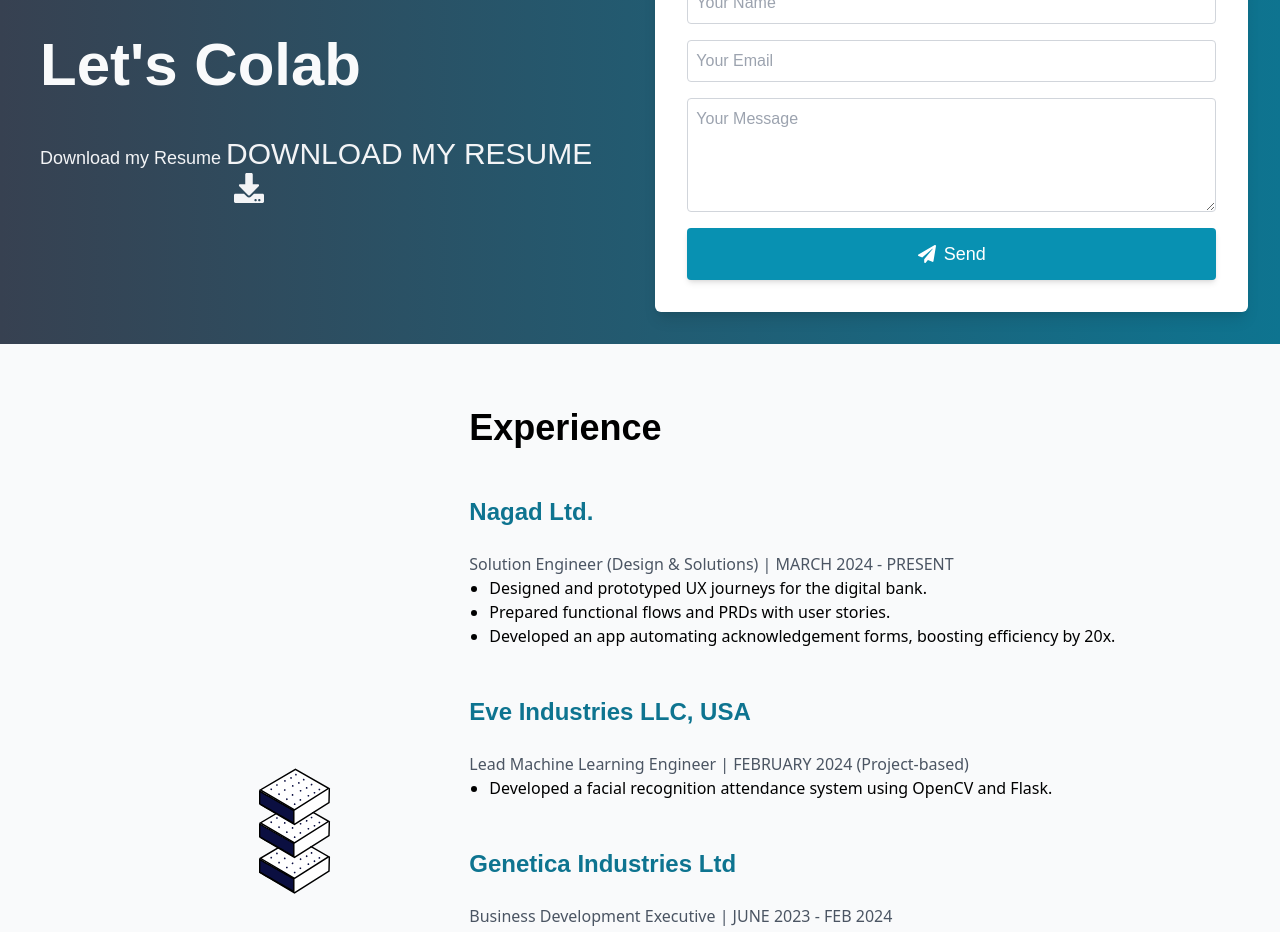
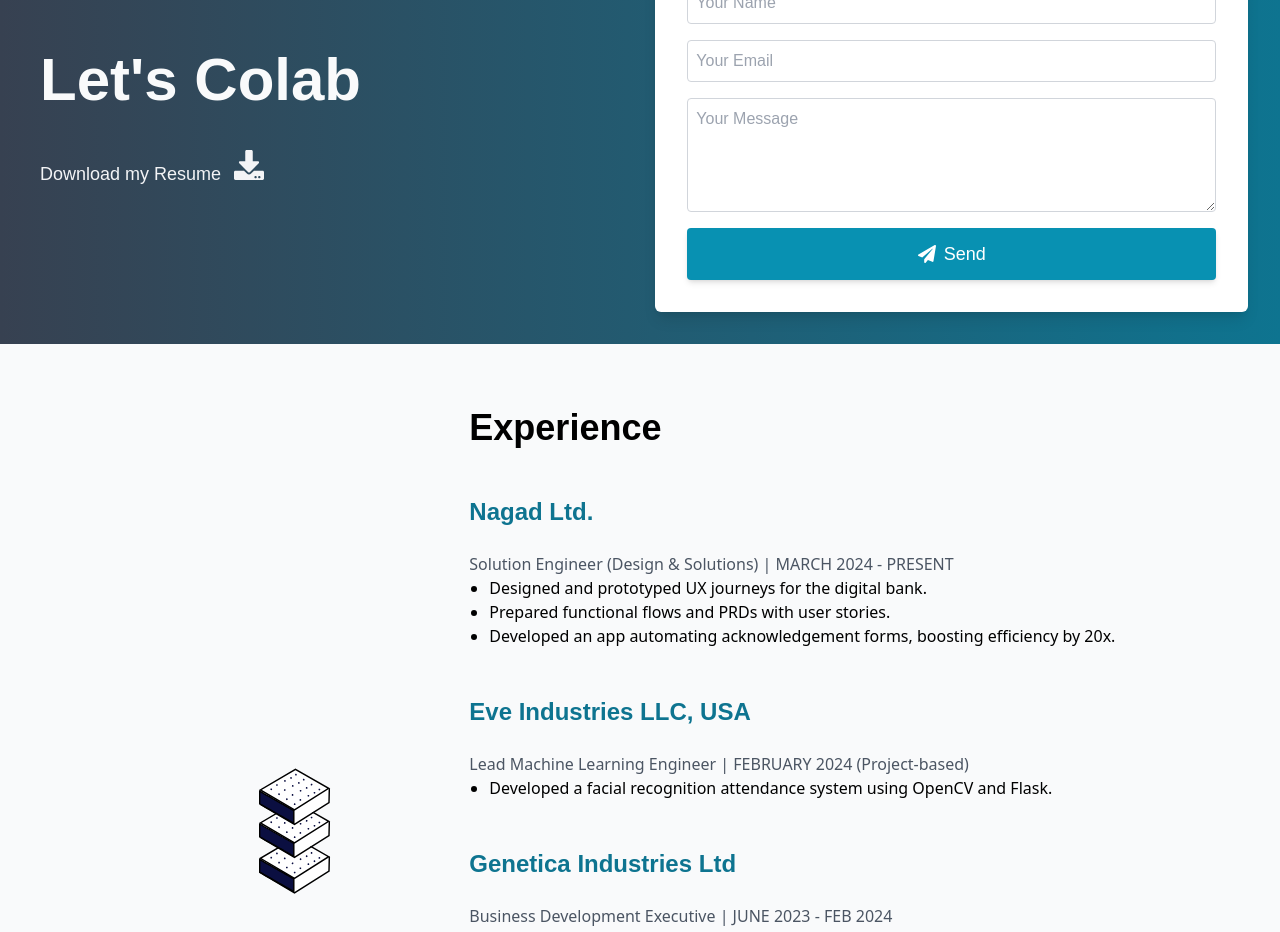
Before and after one commit to azmainm/portfolio-website, a React (Create React App) app: page / in a window 1280 px wide. Shown: the part 3740-4672 px from the top of the page. Built offline with nearby package versions, Linux system fonts and the light colour scheme.

Commit message:
Update Colab.js

```diff
--- a/src/components/Colab.js
+++ b/src/components/Colab.js
@@ -69,7 +69,6 @@
   download="AzmainMorshedResume.pdf"
   className="text-3xl inline-block text-gray-100 font-medium leading-tight uppercase hover:transition duration-150 ease-in-out"
 >
-  Download my Resume
 
               <FaDownload className="mr-0 ml-2 hover:text-cyan-400 hover:scale-105 transition ease-in-out duration-300" />
             </a>
```
